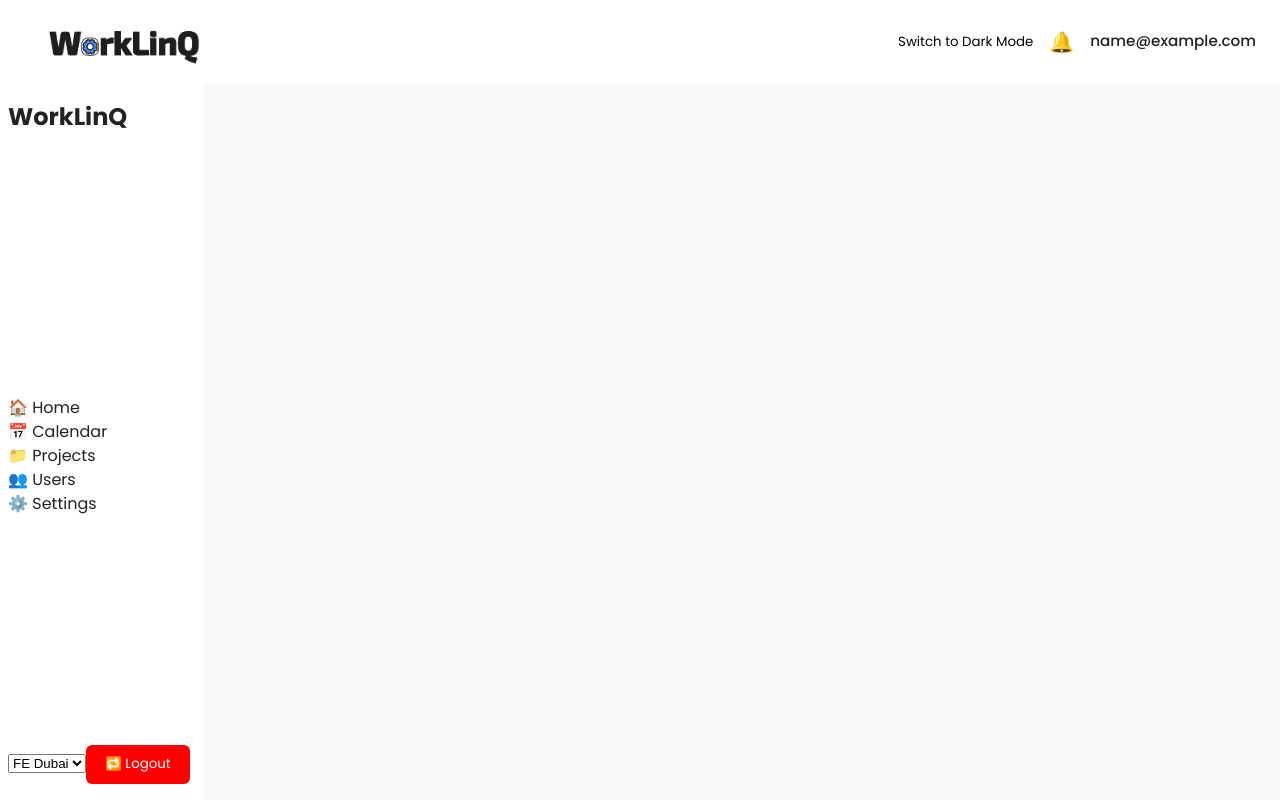
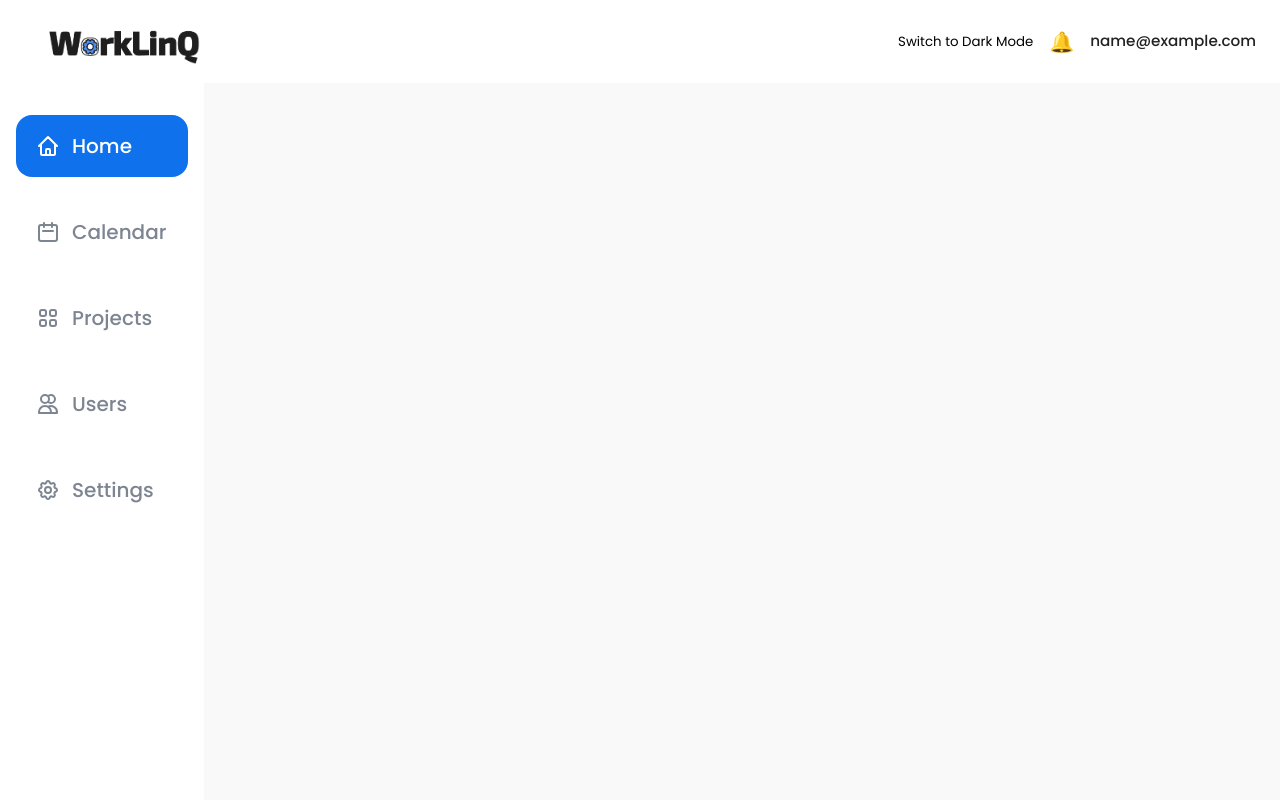
Before and after one commit to sujilvsukumaran/worklinq, a Next.js app: page / in a window 1280 px wide. Built offline with nearby package versions, Linux system fonts and the light colour scheme; sample sign-in values are in the browser's storage.

Commit message:
added buttons in the sidebar

```diff
--- a/package.json
+++ b/package.json
@@ -10,9 +10,11 @@
   },
   "dependencies": {
     "@dnd-kit/core": "^6.3.1",
+    "@heroicons/react": "^2.2.0",
     "next": "15.3.1",
     "react": "^19.0.0",
     "react-dom": "^19.0.0",
+    "react-icons": "^5.5.0",
     "uuid": "^11.1.0"
   },
   "devDependencies": {
--- a/src/containers/dashboard/components/Sidebar.tsx
+++ b/src/containers/dashboard/components/Sidebar.tsx
@@ -1,40 +1,34 @@
 'use client';
 
-import { useRouter } from 'next/navigation';
+import { useState } from 'react';
 import styles from '../styles/Sidebar.module.css';
+import { HiOutlineHome, HiOutlineCalendar, HiOutlineViewGrid, HiOutlineUsers, HiOutlineCog } from 'react-icons/hi';
+
+const navItems = [
+    { id: 'home', label: 'Home', icon: <HiOutlineHome /> },
+    { id: 'calendar', label: 'Calendar', icon: <HiOutlineCalendar /> },
+    { id: 'projects', label: 'Projects', icon: <HiOutlineViewGrid /> },
+    { id: 'users', label: 'Users', icon: <HiOutlineUsers /> },
+    { id: 'settings', label: 'Settings', icon: <HiOutlineCog /> },
+];
 
 export default function Sidebar() {
-    const router = useRouter();
-
-    const handleLogout = () => {
-        localStorage.removeItem('isAuthenticated');
-        localStorage.removeItem('userEmail');
-        router.push('/auth');
-    };
+    const [active, setActive] = useState('home');
 
     return (
         <aside className={styles.sidebar}>
-            <h1 className={styles.logo}>WorkLinQ</h1>
-
             <nav className={styles.nav}>
-                <ul>
-                    <li className={styles.active}>🏠 Home</li>
-                    <li>📅 Calendar</li>
-                    <li>📁 Projects</li>
-                    <li>👥 Users</li>
-                    <li>⚙️ Settings</li>
-                </ul>
+                {navItems.map((item) => (
+                    <button
+                        key={item.id}
+                        className={`${styles.navItem} ${active === item.id ? styles.active : ''}`}
+                        onClick={() => setActive(item.id)}
+                    >
+                        <span className={styles.icon}>{item.icon}</span>
+                        <span className={styles.label}>{item.label}</span>
+                    </button>
+                ))}
             </nav>
-
-            <div className={styles.bottom}>
-                <select className={styles.dropdown}>
-                    <option>FE Dubai</option>
-                    <option>BE India</option>
-                </select>
-                <button onClick={handleLogout} className="btn" style={{ backgroundColor: 'red' }}>
-                    🔁 Logout
-                </button>
-            </div>
         </aside>
     );
 }
--- a/src/containers/dashboard/styles/Sidebar.module.css
+++ b/src/containers/dashboard/styles/Sidebar.module.css
@@ -1,54 +1,49 @@
 .sidebar {
     width: 204px;
     height: 100%;
-    background-color: #fff;
+    background-color: white;
+    padding: 2rem 1rem;
     display: flex;
     flex-direction: column;
-    justify-content: space-between;
-    padding: 1rem 0.5rem;
-}
-
-
-.logo {
-    font-size: 1.5rem;
-    font-weight: bold;
-    margin-bottom: 2rem;
-    color: var(--color-text);
+    gap: 2rem;
+    box-shadow: 1px 0 4px rgba(0, 0, 0, 0.05);
 }
 
 .nav {
     display: flex;
     flex-direction: column;
-    gap: 1rem;
+    gap: 1.5rem;
 }
 
 .navItem {
+    all: unset;
     display: flex;
     align-items: center;
-    gap: 0.75rem;
-    font-size: 0.95rem;
-    color: var(--color-text);
+    padding: 1rem 1.25rem;
+    border-radius: 1rem;
+    font-size: 1.25rem;
+    font-weight: 500;
+    color: #7d8592;
     cursor: pointer;
-    transition: all 0.2s ease;
+    transition: background-color 0.2s, color 0.2s;
 }
 
 .navItem:hover {
-    color: var(--color-primary);
+    background-color: #f0f4ff;
 }
 
-.logoutSection {
-    margin-top: auto;
+.active {
+    background-color: #0f72ec;
+    color: white;
 }
 
-.logoutButton {
-    background-color: #dc2626;
-    color: #fff;
-    padding: 0.5rem 1rem;
-    font-size: 0.875rem;
-    border: none;
-    border-radius: 4px;
+.icon {
+    font-size: 1.5rem;
+    margin-right: 0.75rem;
     display: flex;
     align-items: center;
-    gap: 0.5rem;
-    cursor: pointer;
 }
+
+.label {
+    white-space: nowrap;
+}
```
Also changed, not shown: 1 other file (tests, documents, lock files or other folders).
